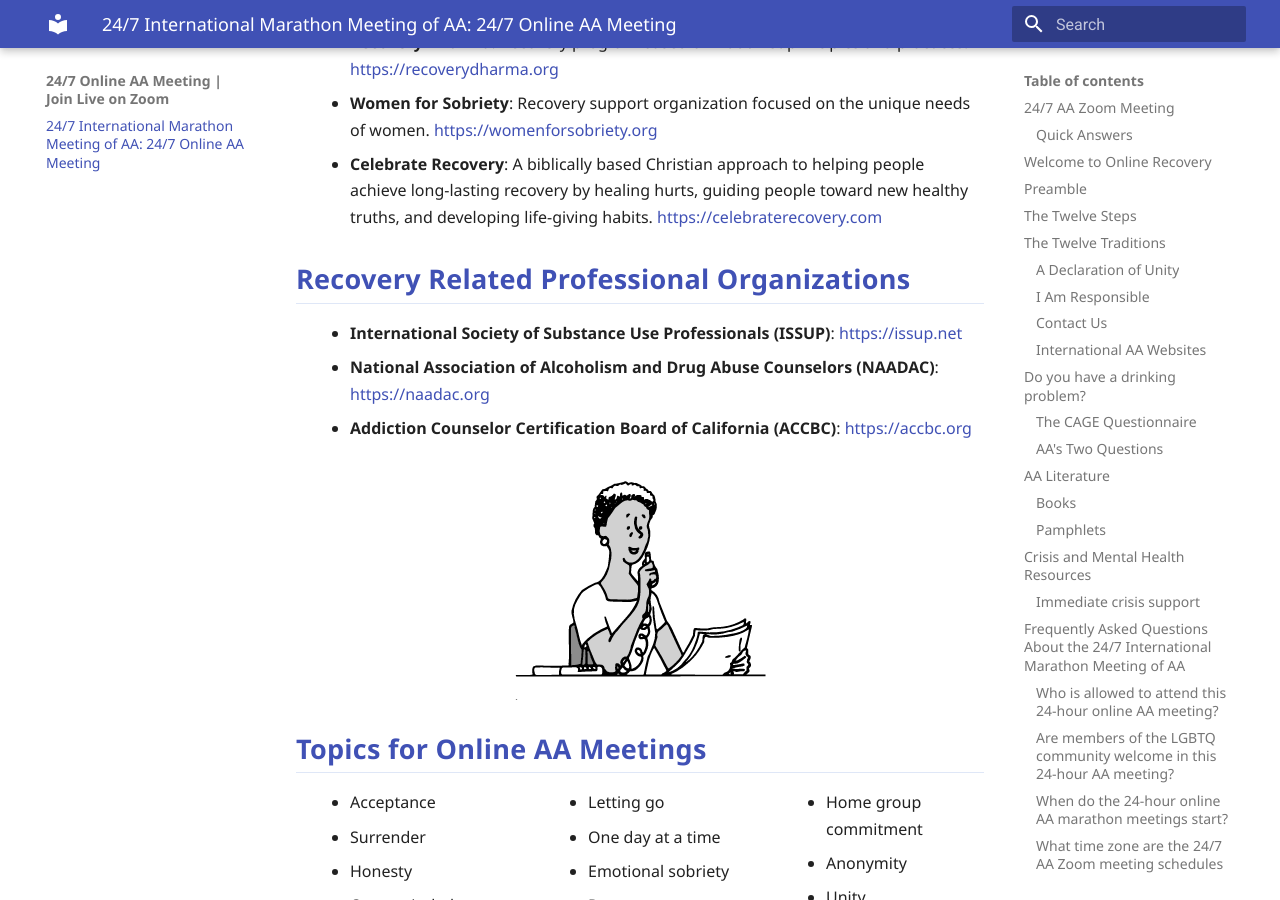
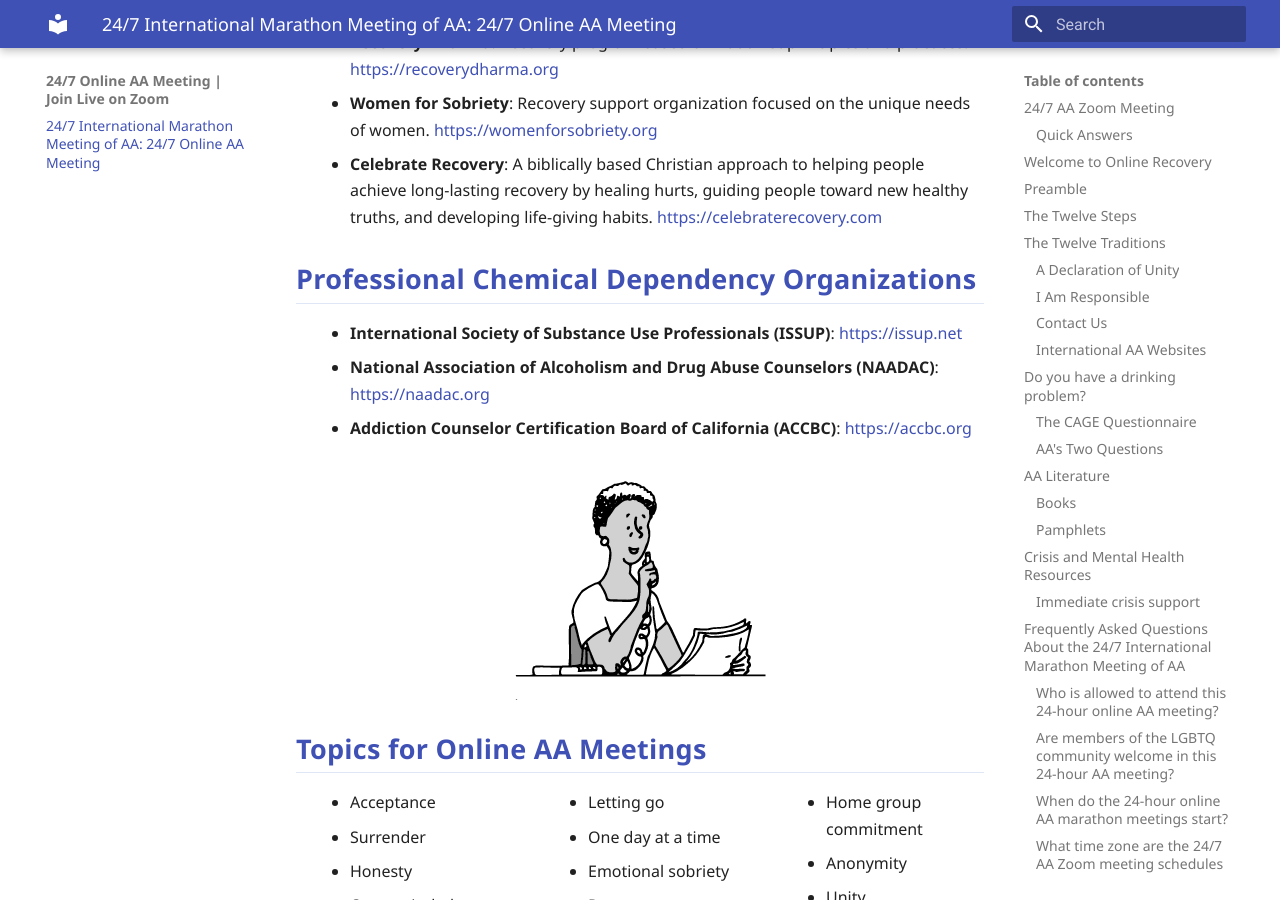
Before and after one commit to meetings03/24hourmeeting, an MkDocs documentation site: the page built from docs/index.md, in a window 1280 px wide and 900 px high, scrolled down 23207 px. Built offline with MkDocs 1.6.1 and Material for MkDocs 9.7.7, drawn with Linux system fonts in a browser that asks for light colours; comment, search, counter and statistics services are not loaded.

Commit message:
Rename professional organizations section

```diff
--- a/docs/index.md
+++ b/docs/index.md
@@ -414,7 +414,7 @@
 - **Women for Sobriety**: Recovery support organization focused on the unique needs of women. [https://womenforsobriety.org](https://womenforsobriety.org)
 - **Celebrate Recovery**: A biblically based Christian approach to helping people achieve long-lasting recovery by healing hurts, guiding people toward new healthy truths, and developing life-giving habits. [https://celebraterecovery.com](https://celebraterecovery.com)
 
-## Recovery Related Professional Organizations
+## Professional Chemical Dependency Organizations
 
 - **International Society of Substance Use Professionals (ISSUP)**: [https://issup.net](https://issup.net)
 - **National Association of Alcoholism and Drug Abuse Counselors (NAADAC)**: [https://naadac.org](https://naadac.org)
```
Also changed, not shown: site/index.html, site/search/search_index.json.
